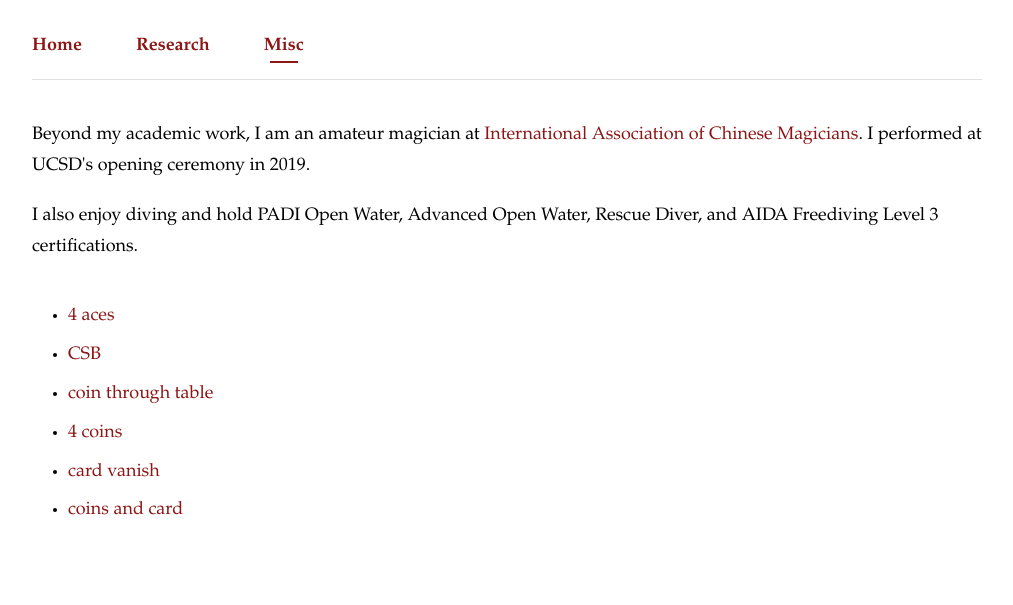
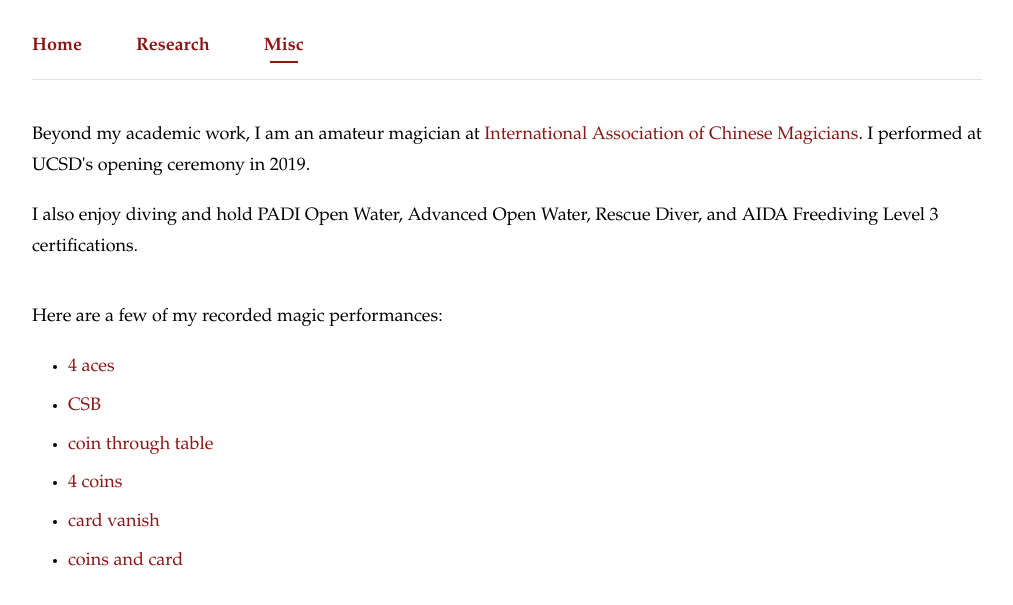
Before and after one commit to weilicao/weilicao.github.io, a Jekyll site: the page built from misc.html, in a window 1280 px wide, cut to the strip 212-1088 px from the top of the page. Shown: the top 605 px of the strip, without its empty margins (133-1146 px from the left). Built offline with Jekyll 4.4.1, drawn with Linux system fonts in a browser that asks for light colours.

Commit message:
Clarify magic performance links

```diff
--- a/misc.html
+++ b/misc.html
@@ -15,6 +15,9 @@ description: Miscellaneous interests of Weili Cao
   </section>
 
   <section class="Magics">
+    <p>
+      Here are a few of my recorded magic performances:
+    </p>
     <ul>
       <li><a href="https://youtu.be/25W9Azr1C-8">4 aces</a></li>
       <li><a href="https://youtu.be/YIbP-knrdtU">CSB</a></li>
```
